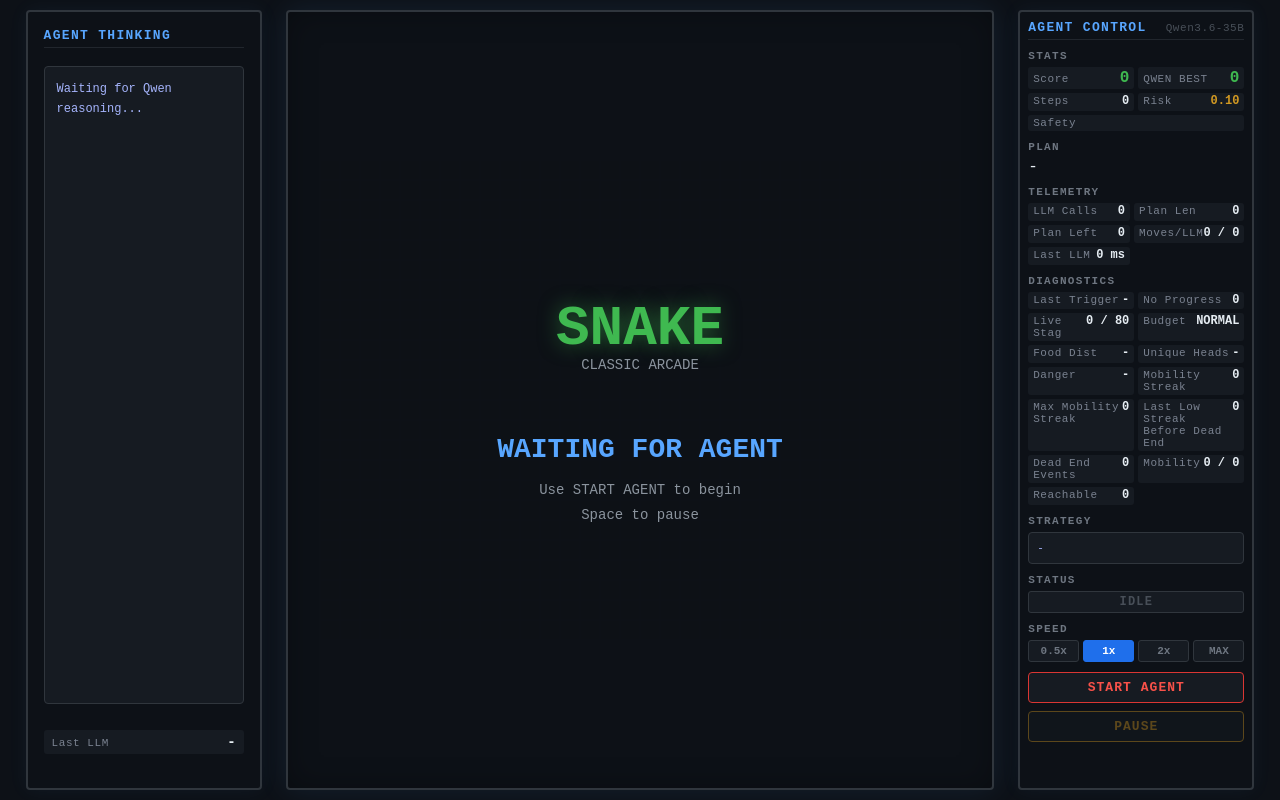
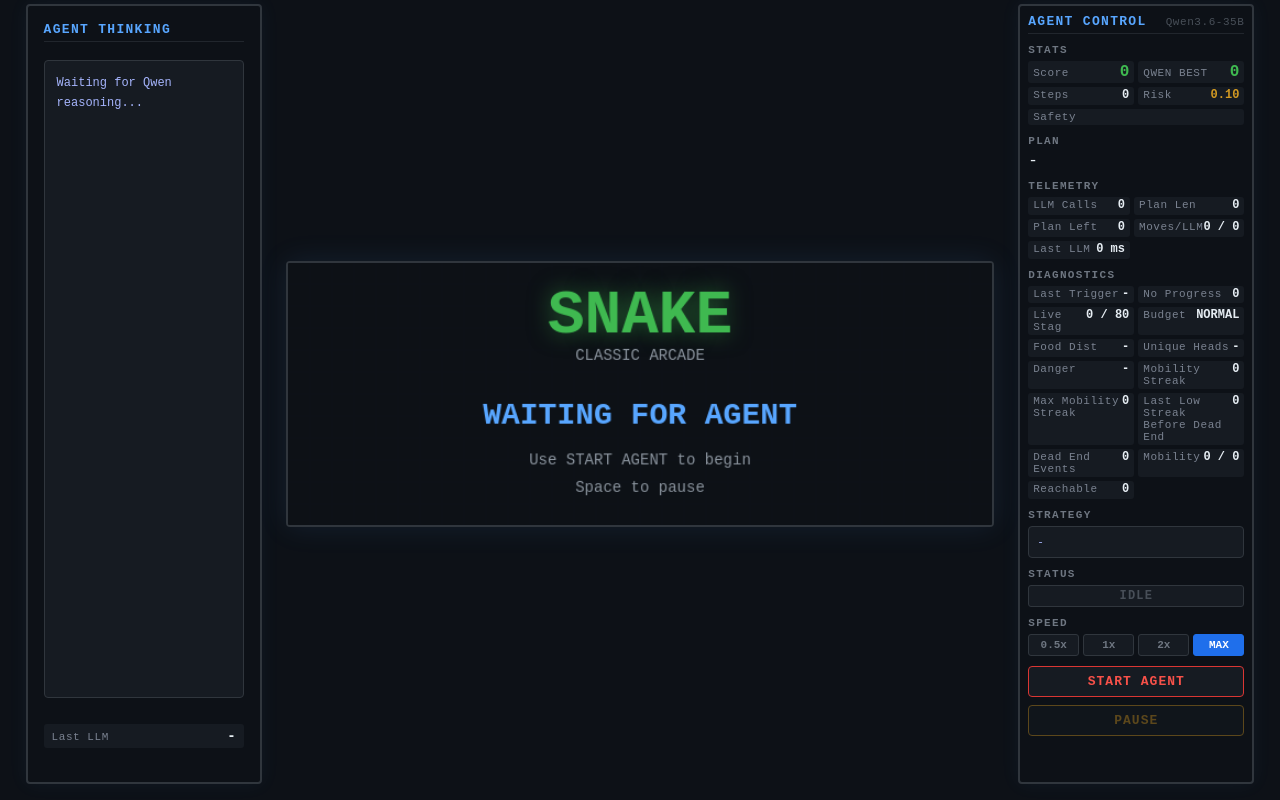
Before and after one commit to spiraleyeld/ai-snake-game-agent, a website built with Vite: page index.html in a window 1280 px wide. Built offline with nearby package versions, Linux system fonts and the light colour scheme.

Commit message:
feat: use half-height board and align runtime UI

```diff
--- a/src/agent-panel.ts
+++ b/src/agent-panel.ts
@@ -114,7 +114,7 @@ export class AgentPanel {
       <div class="section">
         <h4 class="section-title">SPEED</h4>
         <div class="speed-selector">
-          ${SPEEDS.map(s => `<button class="speed-btn${s.value === 1 ? ' active' : ''}" data-speed="${s.value}">${s.label}</button>`).join('')}
+          ${SPEEDS.map(s => `<button class="speed-btn${s.value === 4 ? ' active' : ''}" data-speed="${s.value}">${s.label}</button>`).join('')}
         </div>
       </div>
 
--- a/src/agent/agent-controller.ts
+++ b/src/agent/agent-controller.ts
@@ -13,7 +13,7 @@ import { assessDanger } from './danger-monitor.js';
 export type StagnationMode = 'FIXED' | 'DYNAMIC';
 
 const COLS = 32;
-const ROWS = 24;
+const ROWS = 12;
 
 export interface AgentCallbacks {
   onStatusChange?: (status: AgentStatus) => void;
--- a/src/game/renderer.ts
+++ b/src/game/renderer.ts
@@ -179,12 +179,12 @@ export class Renderer {
       this.drawTitle();
       ctx.font = 'bold 28px "Courier New", monospace';
       ctx.fillStyle = COLORS.accent;
-      ctx.fillText('WAITING FOR AGENT', w / 2, h / 2 + 50);
+      ctx.fillText('WAITING FOR AGENT', w / 2, h / 2 + 20);
 
       ctx.font = '14px "Courier New", monospace';
       ctx.fillStyle = COLORS.textSecondary;
-      ctx.fillText('Use START AGENT to begin', w / 2, h / 2 + 90);
-      ctx.fillText('Space to pause', w / 2, h / 2 + 115);
+      ctx.fillText('Use START AGENT to begin', w / 2, h / 2 + 60);
+      ctx.fillText('Space to pause', w / 2, h / 2 + 85);
     } else if (state === GameState.Paused) {
       ctx.font = 'bold 36px "Courier New", monospace';
       ctx.fillStyle = COLORS.textPrimary;
--- a/src/main.ts
+++ b/src/main.ts
@@ -9,7 +9,7 @@ import { AgentPanel } from './agent-panel.js';
 import './style.css';
 
 const CANVAS_WIDTH = 640;
-const CANVAS_HEIGHT = 480;
+const CANVAS_HEIGHT = 240;
 
 const canvas = document.getElementById('game-canvas') as HTMLCanvasElement;
 canvas.width = CANVAS_WIDTH;
--- a/src/style.css
+++ b/src/style.css
@@ -20,7 +20,7 @@ body {
   align-items: stretch;
   min-height: 100vh;
   overflow: hidden;
-  padding-top: 10px;
+  padding-top: 4px;
   padding-bottom: 10px;
 }
 
@@ -46,14 +46,14 @@ body {
 
 #game-container {
   grid-area: 1 / 2 / 2 / 3;
-  min-width: 0;
-  max-width: none;
+  width: 100%;
+  aspect-ratio: 8 / 3;
   position: relative;
   display: flex;
   flex-direction: column;
   justify-content: center;
   align-items: center;
-  align-self: stretch;
+  align-self: center;
   overflow: hidden;
   border: 2px solid #30363d;
   border-radius: 4px;
@@ -63,7 +63,7 @@ body {
 #game-canvas {
   display: block;
   background: #0d1117;
-  max-width: 100%;
+  width: 100%;
   height: auto;
 }
 
```
